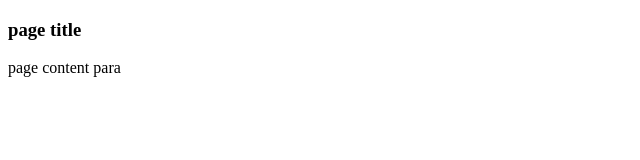
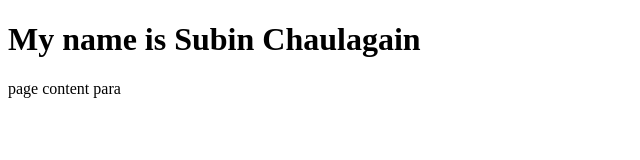
Before and after one commit to Subin1999/CSY1018, a plain HTML site: page index.html in a window 1280 px wide. Shown: the whole page, without its empty margins (0-640 px from the left). Drawn offline with Linux system fonts and the light colour scheme.

Commit message:
index title modified

```diff
--- a/index.html
+++ b/index.html
@@ -4,7 +4,7 @@
 	<title>first web class</title>
 </head>
 <body>
-<h3>page title</h3>
+<h1>My name is Subin Chaulagain</h1>
 <p>page content para</p>
 </body>
 </html>
```
